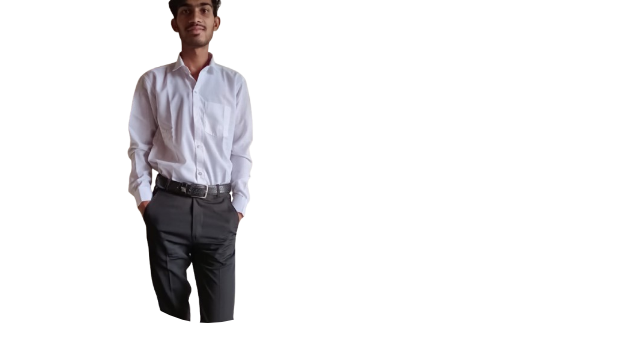
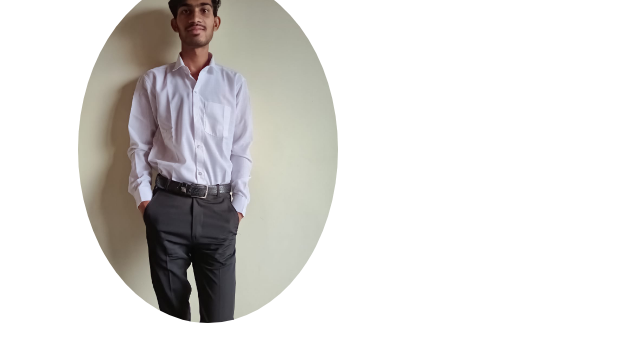
Before and after one commit to Shubhamtem2006/shubham-tembhre.github.io, a plain HTML site: page index.html in a window 1280 px wide. Shown: the top 360 px of the page, without its empty margins (309-949 px from the left). Drawn offline with Linux system fonts and the light colour scheme.

Commit message:
Update index.html

```diff
--- a/index.html
+++ b/index.html
@@ -31,7 +31,7 @@
 <header class="hero">
   <div class="text" >
       <div class="img">
-        <img src="photo.png" >
+        <img src="photo.jpg" >
       </div>
     <h1>Hi There,<br>I'm <br><span>Shubham Tembhre</span></h1>
     <p>I am into <span id="typing"></span></p>
```
